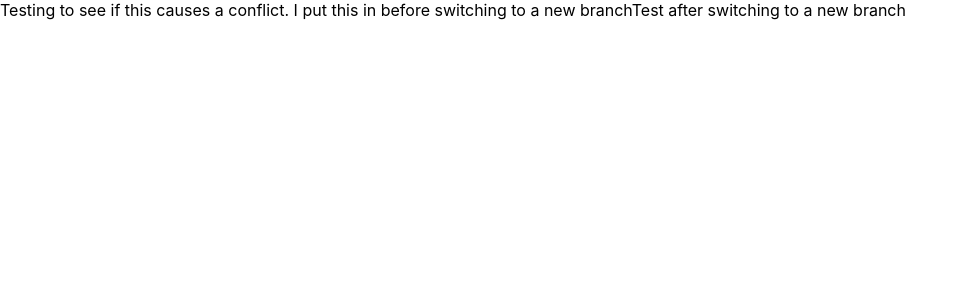
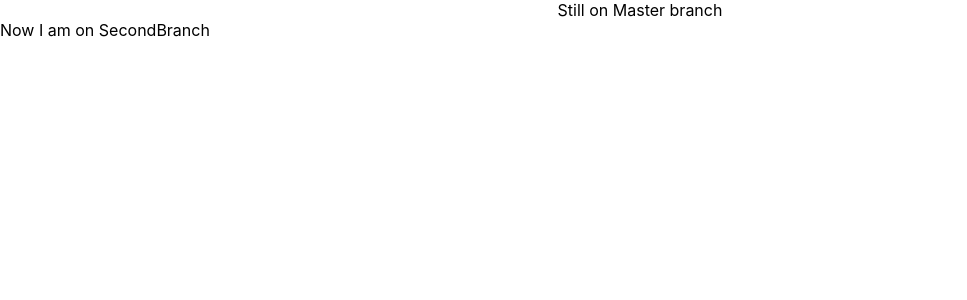
Before and after one commit to gtomp93/GitHub-Practice, a React (Create React App) app in the folder client/: page / in a window 1280 px wide. Shown: the top 300 px of the page, without its empty margins (0-967 px from the left). Built offline with nearby package versions, Linux system fonts and the light colour scheme.

Commit message:
merging with both accepted

```diff
--- a/client/src/App.js
+++ b/client/src/App.js
@@ -4,12 +4,8 @@ import "./App.css";
 function App() {
   return (
     <>
-      {" "}
-      <span>
-        Testing to see if this causes a conflict. I put this in before switching
-        to a new branch
-      </span>
-      <span>Test after switching to a new branch</span>
+      <div className="App">Still on Master branch</div>
+      <div>Now I am on SecondBranch</div>
     </>
   );
 }
```
